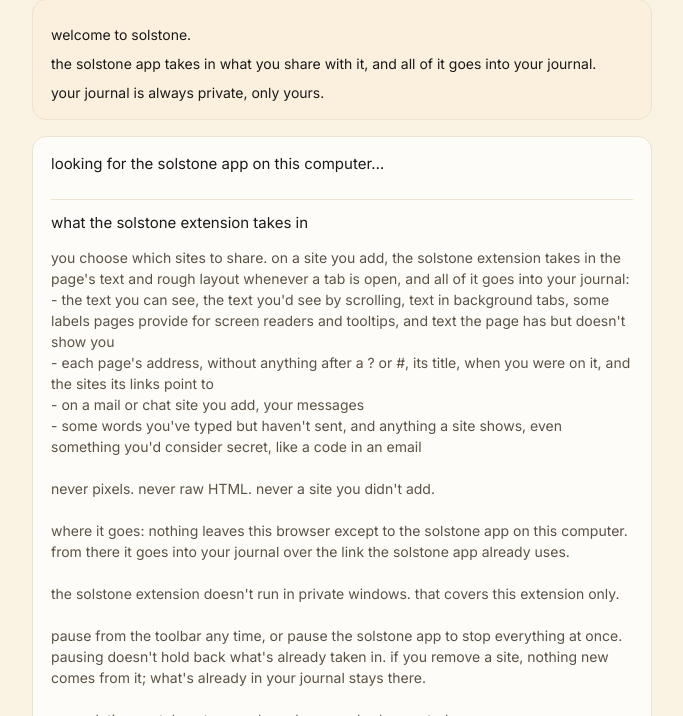
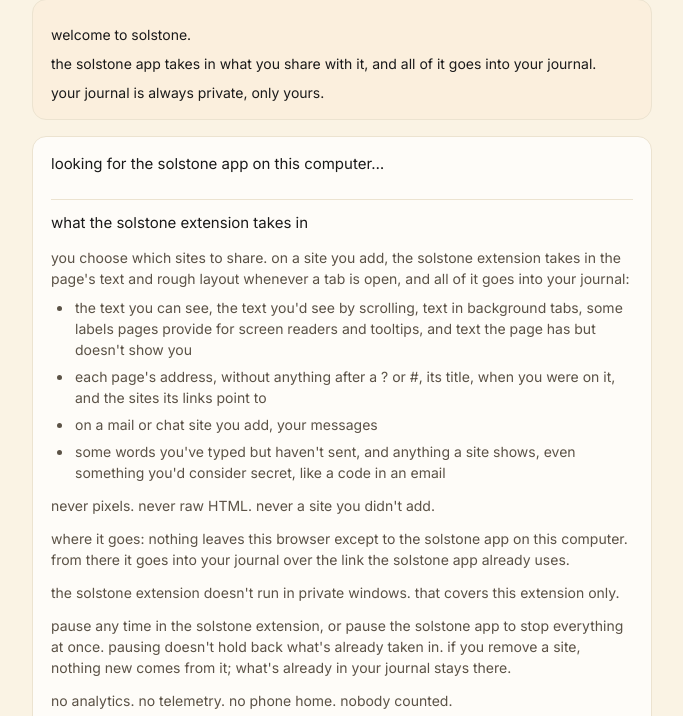
Before and after one commit to solpbc/solstone-browser, a browser extension: page extension/options.html in a window 1280 px wide. Shown: the part 74-790 px from the top of the page, without its empty margins (298-981 px from the left). Drawn offline with Linux system fonts and the light colour scheme.

Commit message:
Fix extension setup instructions and disclosure list rendering

```diff
--- a/extension/options.html
+++ b/extension/options.html
@@ -133,12 +133,15 @@
       .destination-box .detail { margin-top: 2px; color: var(--soft); font-size: 12px; overflow-wrap: anywhere; }
       details { margin-top: 14px; border-top: 1px solid var(--line); padding-top: 10px; }
       summary { cursor: pointer; color: var(--muted); font-size: 12px; }
-      .disclosure-pre {
-        white-space: pre-wrap;
+      .disclosure {
         font: inherit;
         color: var(--soft);
         margin: 12px 0 0;
       }
+      .disclosure p { margin: 12px 0 0; }
+      .disclosure ul { margin: 8px 0 0; padding-left: 22px; }
+      .disclosure li { margin-top: 6px; padding-left: 2px; }
+      .disclosure > :first-child { margin-top: 0; }
       .addrow { display: flex; gap: 8px; align-items: flex-end; }
       .addrow > div { flex: 1; }
       .site {
@@ -206,7 +209,7 @@
               <span id="step2Heading">what the solstone extension takes in</span>
             </h2>
             <div id="step2Content">
-              <div id="step2DisclosureBody" class="disclosure-pre"></div>
+              <div id="step2DisclosureBody" class="disclosure"></div>
               <p id="step2PendingText" class="muted" hidden></p>
               <div class="actions" id="step2Actions">
                 <button id="agreeDisclosureBtn" class="primary" type="button" hidden>agree and go on</button>
@@ -215,7 +218,7 @@
             <div id="step2Completed" hidden>
               <details id="step2ReReadDetails">
                 <summary id="step2ReadAgain">read it again</summary>
-                <div id="step2ReReadBody" class="disclosure-pre"></div>
+                <div id="step2ReReadBody" class="disclosure"></div>
               </details>
             </div>
           </section>
@@ -292,7 +295,7 @@
           <h2>what the solstone extension takes in</h2>
           <details id="disclosureDetails">
             <summary>read it again</summary>
-            <div id="settingsDisclosureBody" class="disclosure-pre"></div>
+            <div id="settingsDisclosureBody" class="disclosure"></div>
           </details>
         </section>
       </div>
--- a/extension/options.js
+++ b/extension/options.js
@@ -13,6 +13,30 @@
   const Actions = globalThis.SolstoneActions;
   const $ = (id) => document.getElementById(id);
   const cmd = (message) => new Promise((resolve) => chrome.runtime.sendMessage(message, (response) => resolve(response || {})));
+
+  function renderDisclosure(element) {
+    if (!element || !Copy) return;
+    element.replaceChildren();
+    let list = null;
+    for (const line of Copy.DISCLOSURE_BODY.split("\n")) {
+      if (!line) {
+        list = null;
+      } else if (line.startsWith("- ")) {
+        if (!list) {
+          list = document.createElement("ul");
+          element.append(list);
+        }
+        const item = document.createElement("li");
+        item.textContent = line.slice(2);
+        list.append(item);
+      } else {
+        list = null;
+        const paragraph = document.createElement("p");
+        paragraph.textContent = line;
+        element.append(paragraph);
+      }
+    }
+  }
 
   let state = null;
   let disclosureResolve = null;
@@ -246,8 +270,6 @@
     // Step 2
     const consentGiven = state && state.consentVersion === 1;
     if ($("step2Heading")) $("step2Heading").textContent = "what the solstone extension takes in";
-    if ($("step2DisclosureBody") && Copy) $("step2DisclosureBody").textContent = Copy.DISCLOSURE_BODY;
-    if ($("step2ReReadBody") && Copy) $("step2ReReadBody").textContent = Copy.DISCLOSURE_BODY;
 
     if (consentGiven) {
       if ($("step2Check")) $("step2Check").hidden = false;
@@ -350,8 +372,6 @@
     // Indicator Section
     if ($("showPageIndicator")) $("showPageIndicator").checked = !!(state && state.showPageIndicator);
 
-    // Disclosure Section
-    if ($("settingsDisclosureBody") && Copy) $("settingsDisclosureBody").textContent = Copy.DISCLOSURE_BODY;
   }
 
   function paint(nextState, sequence) {
@@ -398,6 +418,10 @@
     if (epoch < appliedCaptureEpoch) return;
     appliedCaptureEpoch = Math.max(appliedCaptureEpoch, epoch);
     return paint(nextState, sequence);
+  }
+
+  for (const id of ["step2DisclosureBody", "step2ReReadBody", "settingsDisclosureBody"]) {
+    renderDisclosure($(id));
   }
 
   // Welcome Step 2 Agree Button
```
Also changed, not shown: test/disclosure.test.mjs (+1 -1 lines), test/failures.test.mjs (+2 -2 lines), test/options_source.test.mjs (+4 -3 lines), test/popup_source.test.mjs (+1 -1 lines), CHANGELOG.md, extension/lib/copy.js.
